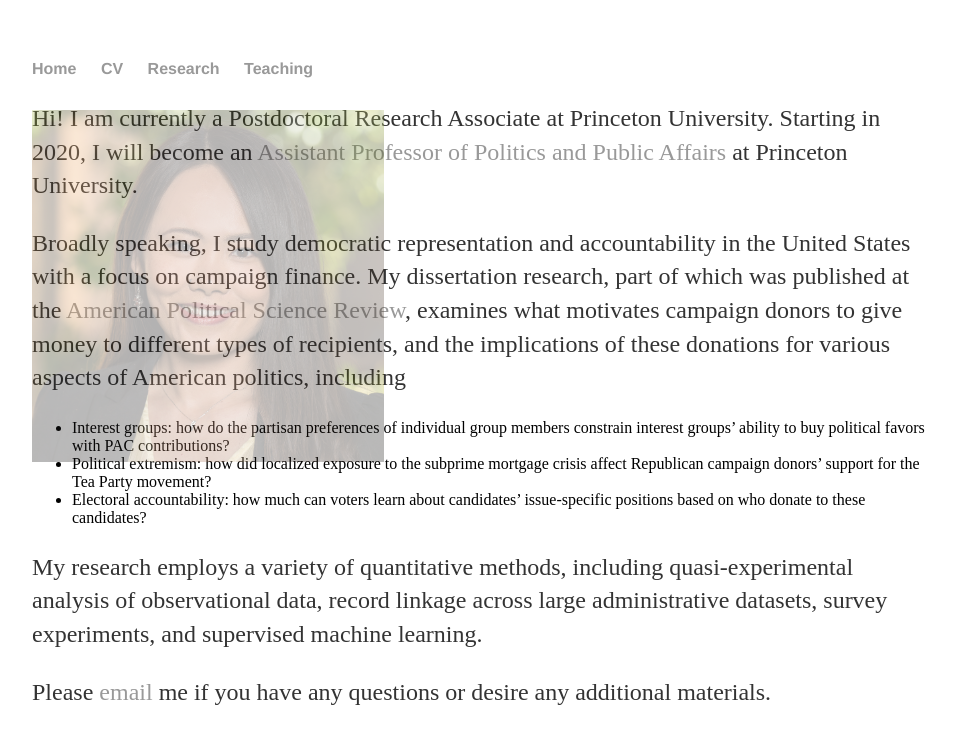
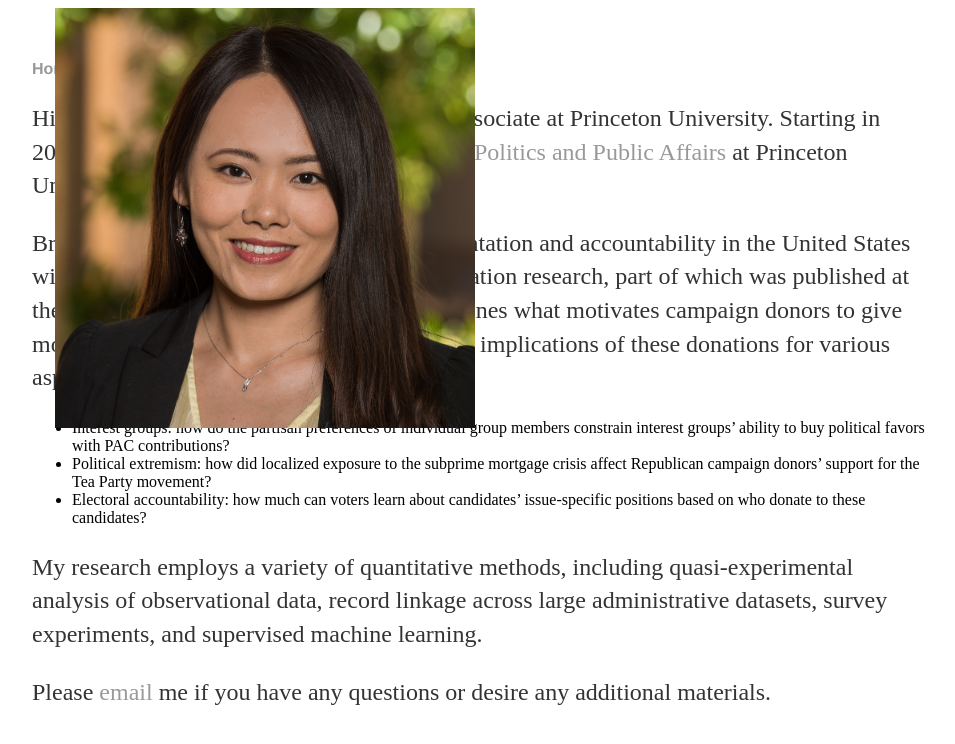
Before and after one commit to zhaoliresearch/zhaoliresearch.github.io, a Jekyll site: the page built from index.html, in a window 1280 px wide. Shown: the top 744 px of the page, without its empty margins (160-1115 px from the left). Built offline with Jekyll 4.4.1, drawn with Linux system fonts in a browser that asks for light colours.

Commit message:
Update default.html

```diff
--- a/_layouts/default.html
+++ b/_layouts/default.html
@@ -2,9 +2,6 @@
 	<html>
 		<head>
 			<style>
-				.container {
-				  position: relative;
-				}
 
 				.topright {
 				  position: absolute;
@@ -13,11 +10,6 @@
 				  font-size: 18px;
 				}
 
-				img {
-				  width: 100%;
-				  height: auto;
-				  opacity: 0.3;
-				}
 			</style>
 			<title>{{ page.title }}</title>
 			<!-- link to main stylesheet -->
```
